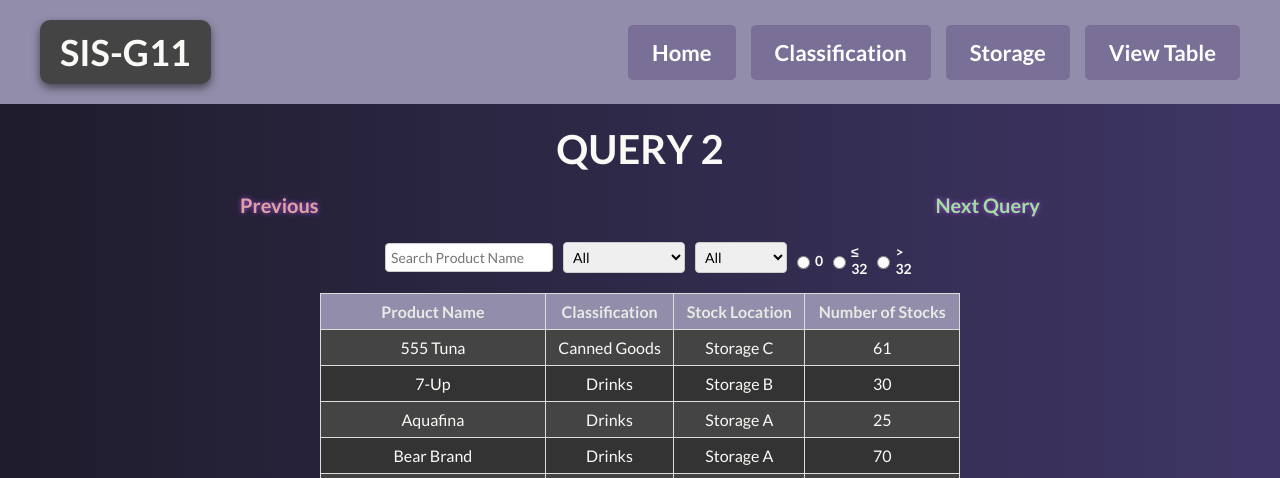
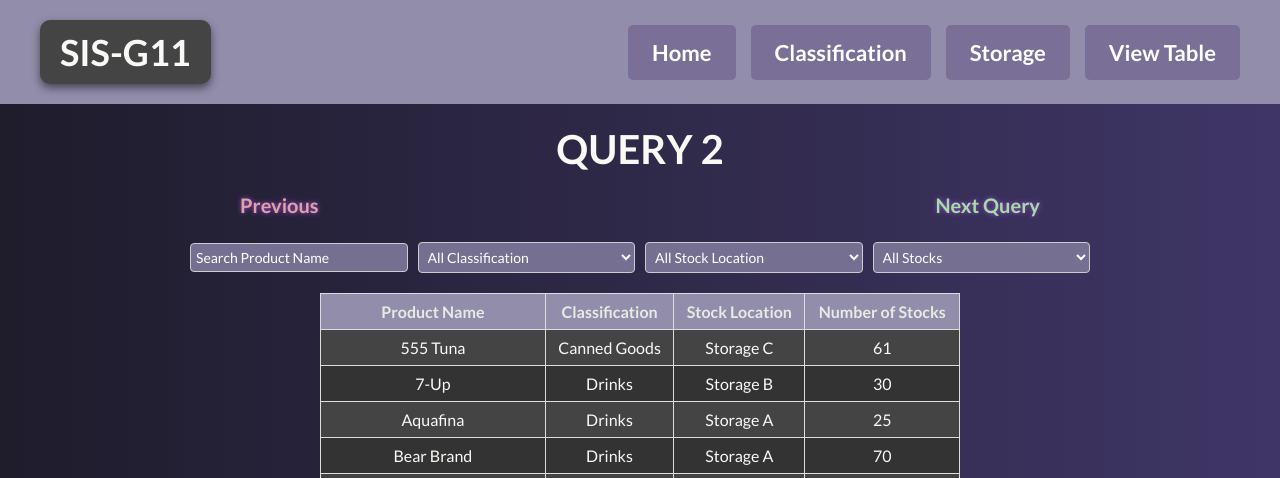
Before and after one commit to MJ-Sanoy/SIS-G11, a PHP site: page /query2.php in a window 1280 px wide. Shown: the top 478 px of the page. Run offline with PHP 8.4, Linux system fonts and the light colour scheme; data comes from the database, SQL or seed files in the repository.

Commit message:
QUERY 2 FIX

```diff
--- a/q2func.css
+++ b/q2func.css
@@ -1,25 +1,23 @@
-/* Container for the filters */
 .filter-container {
-    width: 700px;
+    width: 900px;
     display: flex;
     justify-content: space-between;
     align-items: center;
     margin-bottom: 10px;
+    margin-left: auto;
+    margin-right: auto;
     gap: 10px;
 }
 
-/* Style for the search input */
 #searchInput {
     padding: 5px;
     font-size: 14px;
-    width: 250px;
     border: 1px solid #ccc;
     border-radius: 4px;
     margin-bottom: 10px;
-    margin-left: 385px;
+
 }
 
-/* Style for the dropdown filters */
 select {
     padding: 5px;
     font-size: 14px;
@@ -27,37 +25,29 @@ select {
     border-radius: 4px;
 }
 
-/* Style for the classification filter */
-#classificationFilter {
+#classificationFilter, #storageFilter {
     padding: 5px;
     font-size: 14px;
-    width: 200px;
     border: 1px solid #ccc;
     margin-bottom: 10px;
     border-radius: 4px;
 }
 
-/* Style for the storage filter */
-#storageFilter {
+#stockFilter {
     padding: 5px;
     font-size: 14px;
-    width: 200px;
     border: 1px solid #ccc;
+    border-radius: 4px;
     margin-bottom: 10px;
-    border-radius: 4px;
+    background-color: #756f91;
+    color: #ffffff;
 }
 
-/* Style for the radio buttons container */
-.radio-group {
-    display: flex;
-    align-items: center;
-    gap: 10px;
+.filter-container input, text, select{
+    background-color: #756f91;
+    color: #ffffff;
 }
 
-/* Style for individual radio buttons */
-.radio-group label {
-    font-size: 14px;
-    display: flex;
-    align-items: center;
-    gap: 5px;
+input::placeholder, text::placeholder, select::placeholder {
+    color: #ffffff;
 }
--- a/q2func.js
+++ b/q2func.js
@@ -3,12 +3,11 @@ function filterTable() {
     const searchInput = document.getElementById("searchInput").value.trim().toLowerCase();
     const classificationFilter = document.getElementById("classificationFilter").value.toLowerCase();
     const storageFilter = document.getElementById("storageFilter").value.toLowerCase();
-    const stockFilterElement = document.querySelector('input[name="stockFilter"]:checked');
-    const stockFilter = stockFilterElement ? stockFilterElement.value : "";
+    const stockFilter = document.getElementById("stockFilter").value;
     const table = document.getElementById("productTable");
     const rows = table.getElementsByTagName("tr");
 
-    for (let i = 1; i < rows.length; i++) { // Skip the header row
+    for (let i = 1; i < rows.length; i++) {
         const productName = rows[i].getElementsByTagName("td")[0].textContent.trim().toLowerCase();
         const classification = rows[i].getElementsByTagName("td")[1].textContent.trim().toLowerCase();
         const storageLocation = rows[i].getElementsByTagName("td")[2].textContent.trim().toLowerCase();
@@ -38,12 +37,12 @@ function populateClassificationFilter() {
     const classificationFilter = document.getElementById("classificationFilter");
 
     const classifications = new Set();
-    for (let i = 1; i < rows.length; i++) { // Skip the header row
+    for (let i = 1; i < rows.length; i++) {
         const classification = rows[i].getElementsByTagName("td")[1].textContent.trim();
         classifications.add(classification);
     }
 
-    classificationFilter.innerHTML = '<option value="">All</option>'; // Reset options
+    classificationFilter.innerHTML = '<option value="">All Classification</option>';
     classifications.forEach(classification => {
         const option = document.createElement("option");
         option.value = classification.toLowerCase();
@@ -59,12 +58,12 @@ function populateStorageFilter() {
     const storageFilter = document.getElementById("storageFilter");
 
     const storageLocations = new Set();
-    for (let i = 1; i < rows.length; i++) { // Skip the header row
+    for (let i = 1; i < rows.length; i++) {
         const storageLocation = rows[i].getElementsByTagName("td")[2].textContent.trim();
         storageLocations.add(storageLocation);
     }
 
-    storageFilter.innerHTML = '<option value="">All</option>'; // Reset options
+    storageFilter.innerHTML = '<option value="">All Stock Location</option>';
     storageLocations.forEach(storageLocation => {
         const option = document.createElement("option");
         option.value = storageLocation.toLowerCase();
@@ -73,30 +72,12 @@ function populateStorageFilter() {
     });
 }
 
-// Function to handle toggling of stock filter
-function toggleStockFilter(event) {
-    const radio = event.target;
-    if (radio.checked && radio.dataset.toggled === "true") {
-        radio.checked = false; // Uncheck the radio button
-        radio.dataset.toggled = "false"; // Reset toggle state
-        filterTable(); // Reapply the filter without stock filter
-    } else {
-        document.querySelectorAll('input[name="stockFilter"]').forEach(r => r.dataset.toggled = "false"); // Reset all toggles
-        radio.dataset.toggled = "true"; // Mark the clicked radio as toggled
-        filterTable(); // Apply the filter
-    }
-}
-
 // Attach event listeners for search, classification, storage, and stock filters
 document.addEventListener("DOMContentLoaded", () => {
     document.getElementById("searchInput").addEventListener("input", filterTable);
     document.getElementById("classificationFilter").addEventListener("change", filterTable);
     document.getElementById("storageFilter").addEventListener("change", filterTable);
-    document.querySelectorAll('input[name="stockFilter"]').forEach(radio => {
-        radio.addEventListener("click", toggleStockFilter);
-        radio.dataset.toggled = "false"; // Initialize toggle state
-        radio.checked = false; // Ensure no radio is selected by default
-    });
+    document.getElementById("stockFilter").addEventListener("change", filterTable);
     populateClassificationFilter();
     populateStorageFilter();
 });
--- a/queryf1.php
+++ b/queryf1.php
@@ -27,7 +27,7 @@ while ($row = $result->fetch_assoc()) {
 
 <!-- Search and Filter Section -->
 <div class="filter-container">
-    <input type="text" id="searchProduct" placeholder="Search Product">
+    <input type="text" id="searchProduct" placeholder="Search Product Name">
     <input type="text" id="searchDescription" placeholder="Search Description">
 
     <select id="filterClassification">
--- a/queryf2.php
+++ b/queryf2.php
@@ -25,11 +25,12 @@ if ($result->num_rows > 0) {
             <select id='storageFilter'>
                 <option value=''>All</option>
             </select>
-            <div class='radio-group'>
-                <label><input type='radio' name='stockFilter' value='0' checked> 0</label>
-                <label><input type='radio' name='stockFilter' value='32'> ≤ 32</label>
-                <label><input type='radio' name='stockFilter' value='greater'> > 32</label>
-            </div>
+            <select id='stockFilter'>
+                <option value=''>All Stocks</option>
+                <option value='0'>0</option>
+                <option value='32'>Less Than or Equal to 32</option>
+                <option value='greater'>Greater Than 32</option>
+            </select>
           </div>";
 
     echo "<table id='productTable' class='product-table'>
```
